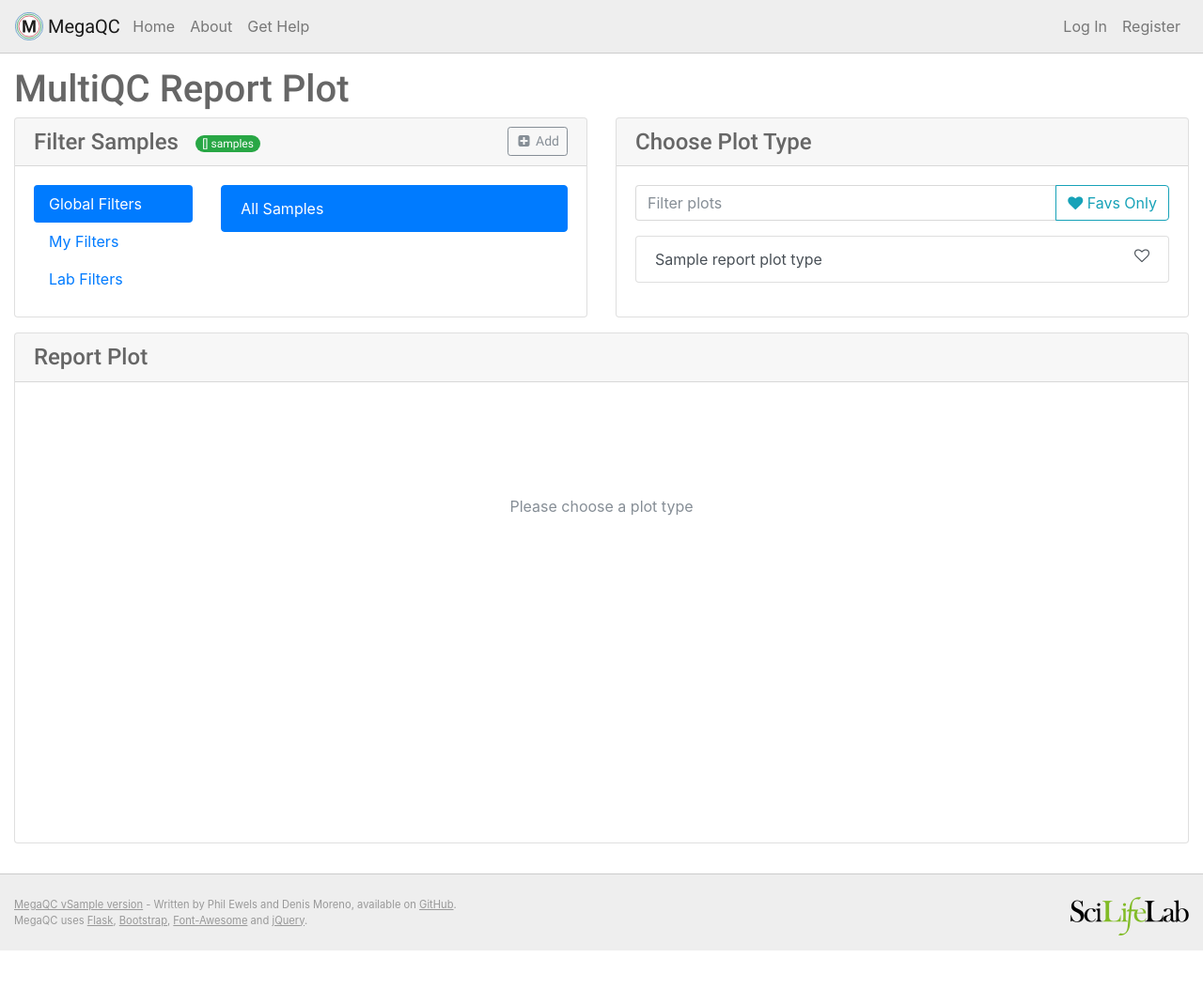
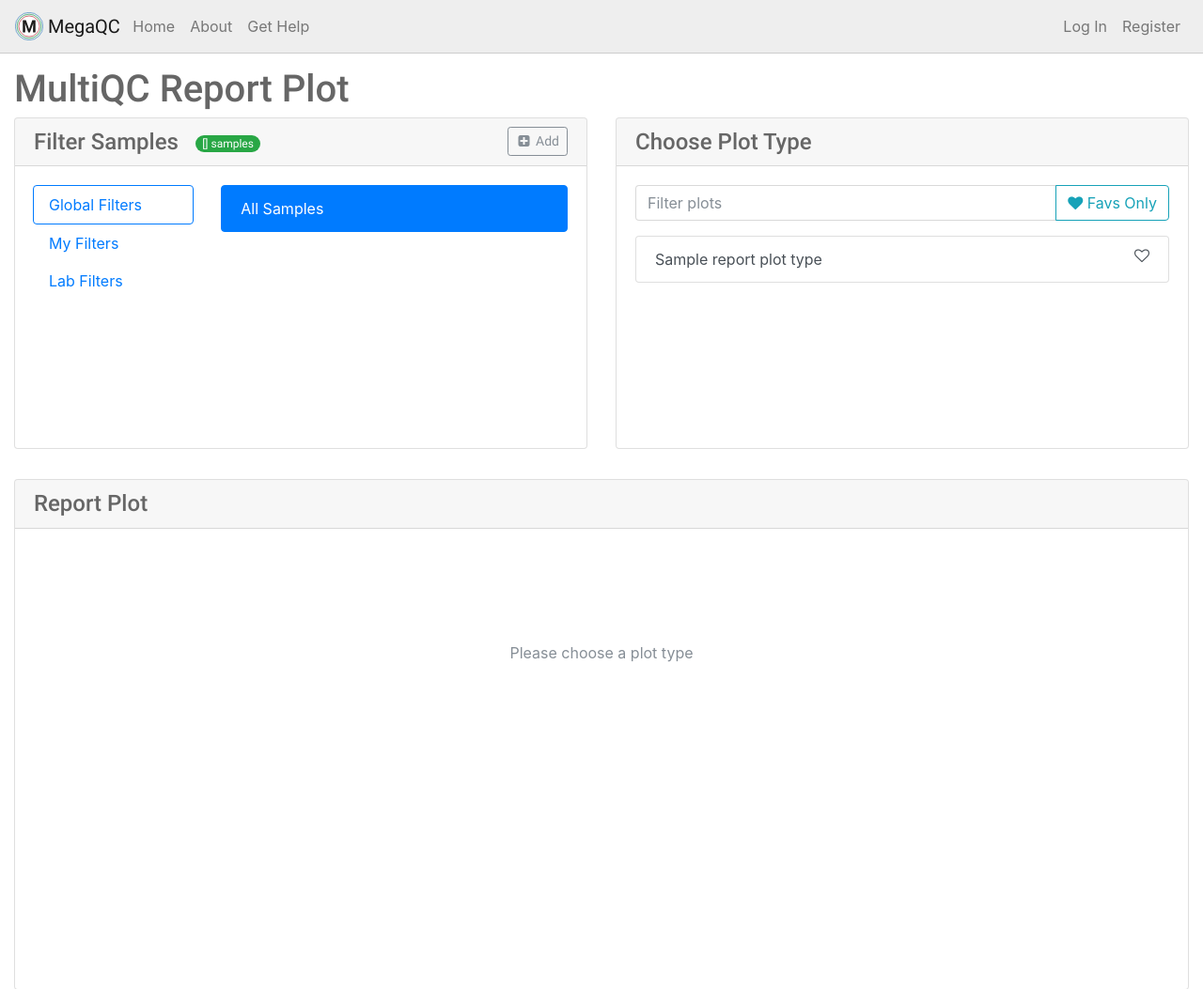
Before and after one commit to MultiQC/MegaQC, a Python web app: template megaqc/templates/public/report_plot.html in a window 1280 px wide. Shown: the top 1053 px of the page at 94% size. Before the commit the page ends 1012 px from the top, so only its background shows below. Run offline with Jinja, Linux system fonts and the light colour scheme; the template is opened without the code that fills it: most values are stand-ins (such as "Sample title", 1, 10 or a date in 2020).

Commit message:
Minor fettling

```diff
--- a/megaqc/static/css/main.css
+++ b/megaqc/static/css/main.css
@@ -178,10 +178,20 @@ footer p a {
     display: none;
 }
 
+.report-plot-setup .card {
+    margin-bottom: 2rem;
+}
+.report-plot-setup .card .card-body {
+    height: 300px;
+    overflow-y: auto;
+}
 
-.report-plot-card-deck .card .card-body {
-    max-height: 300px;
-    overflow-y: auto;
+.sample-filter-group-select .nav-link.active {
+    color: #007bff;
+    background-color: transparent;
+    background-image: none;
+    border: 1px solid #007bff;
+    margin: 0 -1px;
 }
 
 #report_plot .card-body {
--- a/megaqc/templates/public/report_plot.html
+++ b/megaqc/templates/public/report_plot.html
@@ -8,7 +8,8 @@
     <span class="loading-spinner" style="display:none;">Loading...</span>
 </h1>
 
-<div class="card-deck report-plot-card-deck mb-3">
+<div class="row report-plot-setup">
+    <div class="col-md-6">
         <div class="card">
             <h4 class="card-header">
                 Filter Samples
@@ -23,15 +24,14 @@
             <div class="card-body">
                 <div class="row">
                     <div class="col-sm-4">
-                    <nav class="nav flex-column nav-pills">
+                        <nav class="nav flex-column nav-pills sample-filter-group-select">
                             <a class="nav-link active" href="#">Global Filters</a>
                             <a class="nav-link" href="#">My Filters</a>
                             <a class="nav-link" href="#">Lab Filters</a>
                         </nav>
                     </div>
                     <div class="col-sm-8">
-                    <div class="tab-content">
-                    </div>
+                        <hr class="d-md-none">
                         <ul class="list-group">
                             <li class="list-group-item active" data-filterid="0">All Samples</li>
                         </ul>
@@ -39,6 +39,8 @@
                 </div>
             </div>
         </div>
+    </div>
+    <div class="col-md-6">
         <div class="card">
             <h4 class="card-header">Choose Plot Type</h4>
             <div class="card-body">
@@ -60,6 +62,7 @@
                         <i class="fa fa-heart-o float-right" aria-hidden="true"></i>
                     </a>
                     {% endfor %}
+                </div>
             </div>
         </div>
     </div>
@@ -88,9 +91,8 @@ $(function(){
         $(this).addClass('active');
         $('html, body').animate({
             scrollTop: $($(this).attr('href')).offset().top
-        }, 300).promise().then(function() {
+        }, 300);
         create_plot();
-        });
     });
 
     // Create a plot
@@ -125,11 +127,14 @@ $(function(){
             contentType: 'application/json; charset=UTF-8',
             success: function(data){
                 if (data['success']){
+                    // Wait 300ms to ensure the page scroll has finished
+                    setTimeout(function(){
                         $('#report_plot .card-body').html(data['plot']);
                         $('.loading-spinner').hide();
-
+                    }, 300);
+                }
                 // AJAX data['success'] was false
-                } else {
+                else {
                     console.log(data);
                     toastr.error('There was an error whilst generating this plot.');
                     $('#report_plot .card-body').html('<p class="text-danger mb-0">Error generating plot.</p>');
```
Lines whose indentation alone changed are shown as unchanged.
